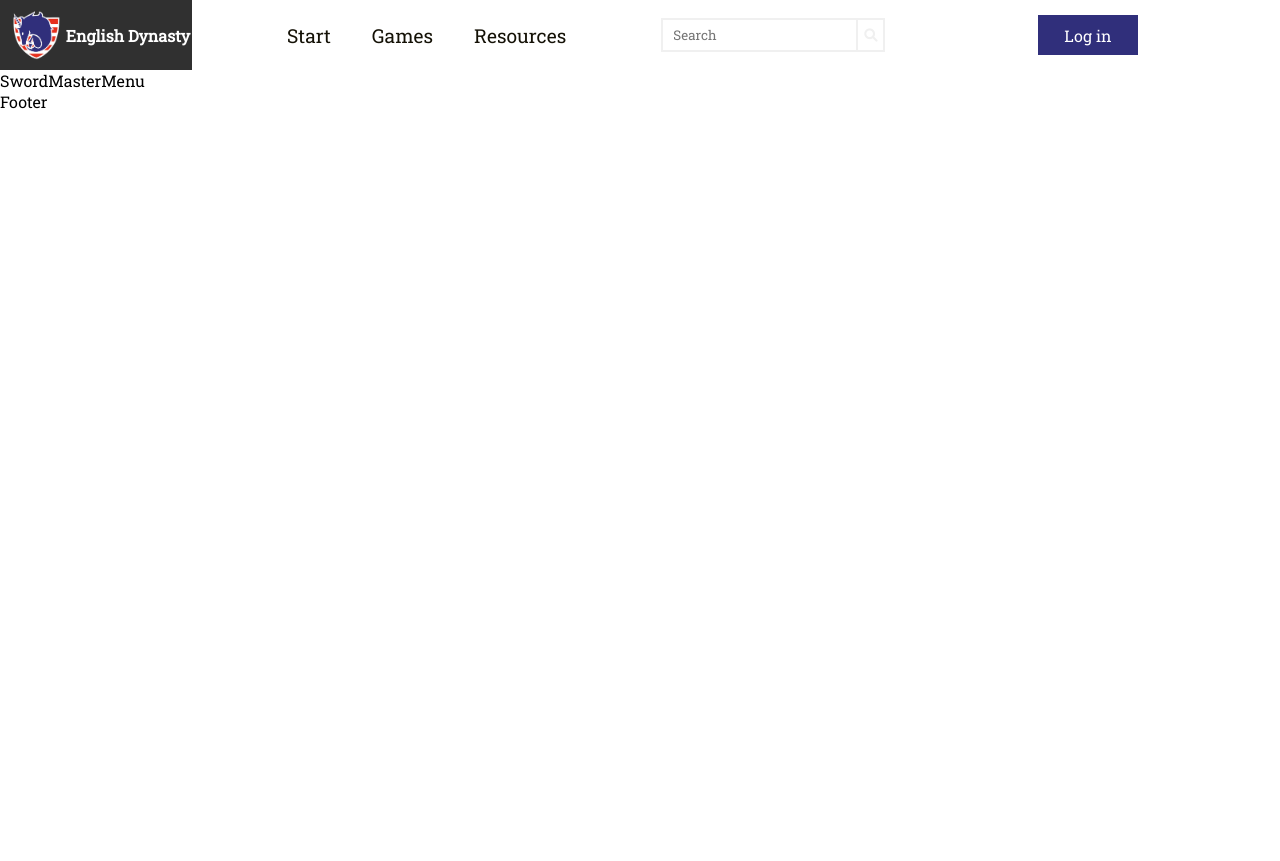
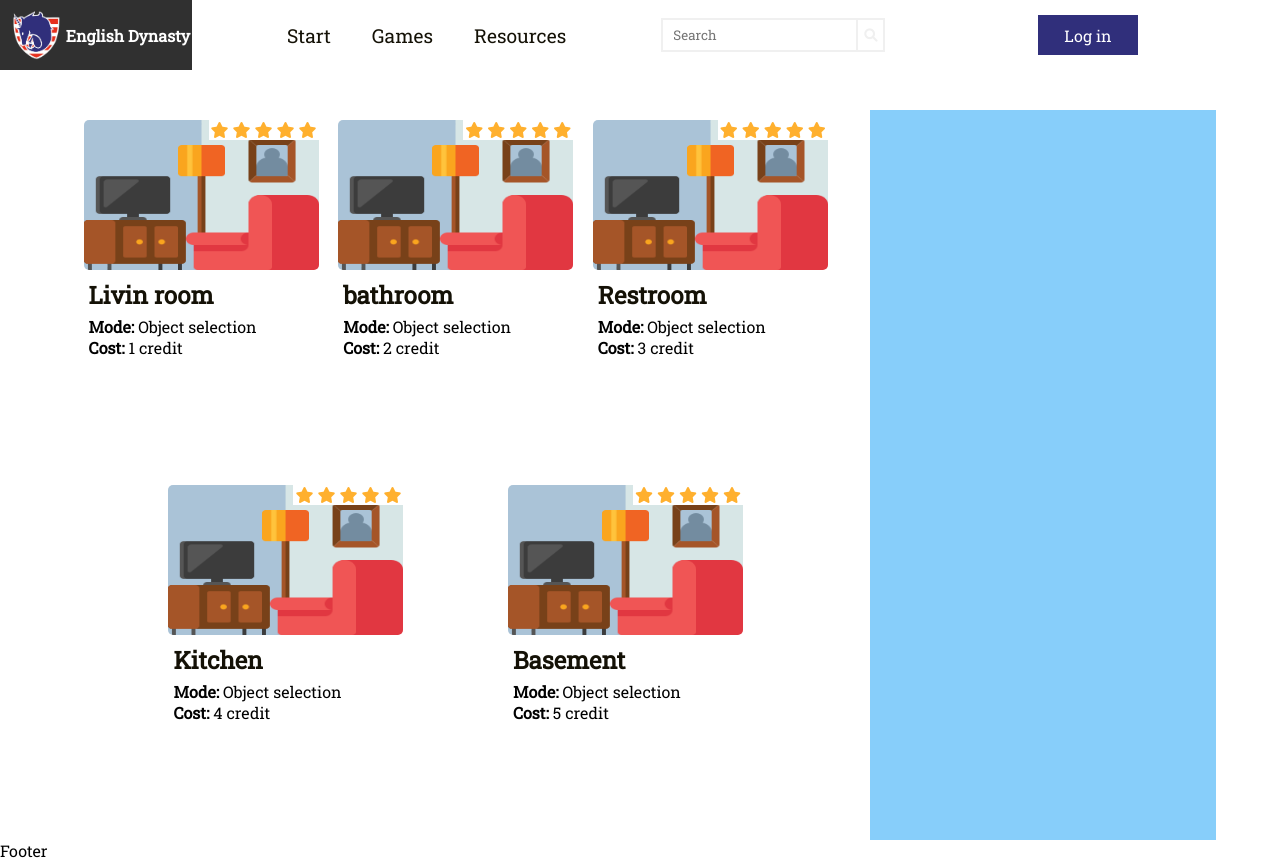
Before and after one commit to Jhonnety/english_dynasty, a React (Vite) app: page /games/swordmaster in a window 1280 px wide. Before the commit the page ends 800 px from the top, so only its background shows below. Built offline with nearby package versions, Linux system fonts and the light colour scheme; no server answers.

Commit message:
Menu games

```diff
--- /dev/null
+++ b/src/games/components/GameCover.tsx
@@ -0,0 +1,28 @@
+interface GameCoverProps {
+    imgSrc: string,
+    titleGame: string,
+    cost: number,
+    mode: string
+}
+
+export const GameCover: React.FC<GameCoverProps> = ({ imgSrc, titleGame, cost, mode }) => {
+    return (
+        <div className="gameCoverContainer">
+            <div className='starsContainer'>
+                <i className="fa-solid fa-star"></i>
+                <i className="fa-solid fa-star"></i>
+                <i className="fa-solid fa-star"></i>
+                <i className="fa-solid fa-star"></i>
+                <i className="fa-solid fa-star"></i>
+            </div>
+            <img className='coverImage' src={imgSrc} alt="livinRoom" />
+            <h1 className='titleCover'>{titleGame}</h1>
+            <p className='paragraphCover'>
+                <b>Mode: </b>{mode} <i className="fa-solid fa-swords"></i>
+            </p>
+            <p className='paragraphCover'>
+                <b>Cost: </b> {cost} credit <i className="fa-light fa-coin"></i>
+            </p>
+        </div>
+    )
+}
--- /dev/null
+++ b/src/games/pages/GameCoverTemplate.tsx
@@ -0,0 +1,44 @@
+import { GameCover } from "../components/GameCover"
+
+import livinRoom from '../../assets/games/sword_master/living_room/living_room_cover.png'
+
+export const GameCoverTemplate = () => {
+  return (
+    <div className="gameMenuContainer">
+      <div className="gamesContainer">
+
+        <GameCover
+          imgSrc={livinRoom}
+          titleGame="Livin room"
+          cost={1}
+          mode="Object selection" />
+
+        <GameCover
+          imgSrc={livinRoom}
+          titleGame="bathroom"
+          cost={2}
+          mode="Object selection" />
+        <GameCover
+          imgSrc={livinRoom}
+          titleGame="Restroom"
+          cost={3}
+          mode="Object selection" />
+        <GameCover
+          imgSrc={livinRoom}
+          titleGame="Kitchen"
+          cost={4}
+          mode="Object selection" />
+        <GameCover
+          imgSrc={livinRoom}
+          titleGame="Basement"
+          cost={5}
+          mode="Object selection" />
+
+
+      </div>
+      <div className="topGamesContainer">
+
+      </div>
+    </div>
+  )
+}
--- a/src/games/pages/SwordMasterMenu.tsx
+++ /dev/null
@@ -1,5 +0,0 @@
-export const SwordMasterMenu = () => {
-  return (
-    <div>SwordMasterMenu</div>
-  )
-}
--- a/src/games/pages/index.ts
+++ b/src/games/pages/index.ts
@@ -1,2 +1,2 @@
-export * from "./SwordMasterMenu.tsx";
+export * from "./GameCoverTemplate.tsx";
 export * from "./WordArrowMenu.tsx";
--- a/src/games/routes/GamesRoutes.tsx
+++ b/src/games/routes/GamesRoutes.tsx
@@ -1,11 +1,11 @@
 import { Navigate, Route, Routes } from 'react-router-dom'
-import { SwordMasterMenu, WordArrowMenu } from '../pages'
+import { GameCoverTemplate, WordArrowMenu } from '../pages'
 
 export const GamesRoutes = () => {
   return (
     <>
       <Routes>
-        <Route path="/swordmaster" element={<SwordMasterMenu />} />
+        <Route path="/swordmaster" element={<GameCoverTemplate />} />
         <Route path="/wordarrow" element={<WordArrowMenu />} />
         <Route path="" element={<Navigate to="swordmaster" />} />
         <Route path="/*" element={<Navigate to="swordmaster" />} />
--- /dev/null
+++ b/src/games/styles/components/_GameCover.scss
@@ -0,0 +1,59 @@
+.gameCoverContainer {
+    width: 30%;
+    max-width: 250px;
+    min-width: 180px;
+    height: 270px;
+    margin: 10px 0;
+    padding: 0;
+    position: relative;
+
+    .coverImage {
+        width: 100%;
+        height: 150px;
+        border-radius: 5px;
+    }
+
+    .titleCover {
+        color: $title3;
+        font-weight: 900;
+        font-size: 1.5rem;
+        text-align: start;
+        margin: 5px;
+        white-space: normal;
+        max-lines: 2;
+        -webkit-line-clamp: 2;
+        -webkit-box-orient: vertical;
+        display: -webkit-box;
+        overflow: hidden;
+        text-overflow: ellipsis;
+    }
+
+    .starsContainer {
+        position: absolute;
+        background: $white;
+        display: flex;
+        right: 0;
+        height: 20px;
+        justify-content: end;
+        align-items: center;
+
+        i {
+            color: #FFB02E;
+            font-size: 1rem;
+            margin: 0 2px;
+        }
+    }
+
+    .paragraphCover {
+        margin: 0 5px;
+    }
+}
+
+@media (max-width:600px) {
+    .gameCoverContainer {
+        width: 45%;
+        max-width: unset;
+        min-width: unset;
+    }
+
+}
--- /dev/null
+++ b/src/games/styles/pages/_GameCoverTemplate.scss
@@ -0,0 +1,53 @@
+.gameMenuContainer {
+    width: 90%;
+    min-height: calc(100vh - 70px);
+    height: fit-content;
+    display: flex;
+    padding: 0;
+    margin: 5vmin auto 0 auto;
+    justify-content: space-between;
+}
+
+.topGamesContainer {
+    margin: 0;
+    background: lightskyblue;
+    width: 30%;
+}
+
+.gamesContainer {
+    min-height: calc(100vh - 70px);
+    height: fit-content;
+    display: flex;
+    flex-wrap: wrap;
+    justify-content: space-evenly;
+    border: none;
+    width: 68%;
+
+}
+
+
+@media (max-width:1200px) {
+    .gameMenuContainer {
+        width: 100%;
+    }
+}
+
+@media (max-width:$adaptation) {
+    .gameMenuContainer {
+        width: 100%;
+        display: block;
+    }
+
+    .topGamesContainer {
+        background: lightskyblue;
+        height: 200px; //quitar
+        width: 100%;
+        margin: auto;
+    }
+
+    .gamesContainer {
+        width: 100%;
+        margin: auto;
+    }
+
+}
--- a/src/styles/styles.scss
+++ b/src/styles/styles.scss
@@ -24,3 +24,7 @@
 @import '../auth/styles/components/SignUp';
 //games/componentes
 @import '../games/styles/components/MenuGames';
+@import '../games/styles/components/GameCover';
+//games/pages
+//games/componentes
+@import '../games/styles/pages/GameCoverTemplate';
```
Also changed, not shown: src/assets/games/sword_master/living_room/living_room_cover.png (added).
